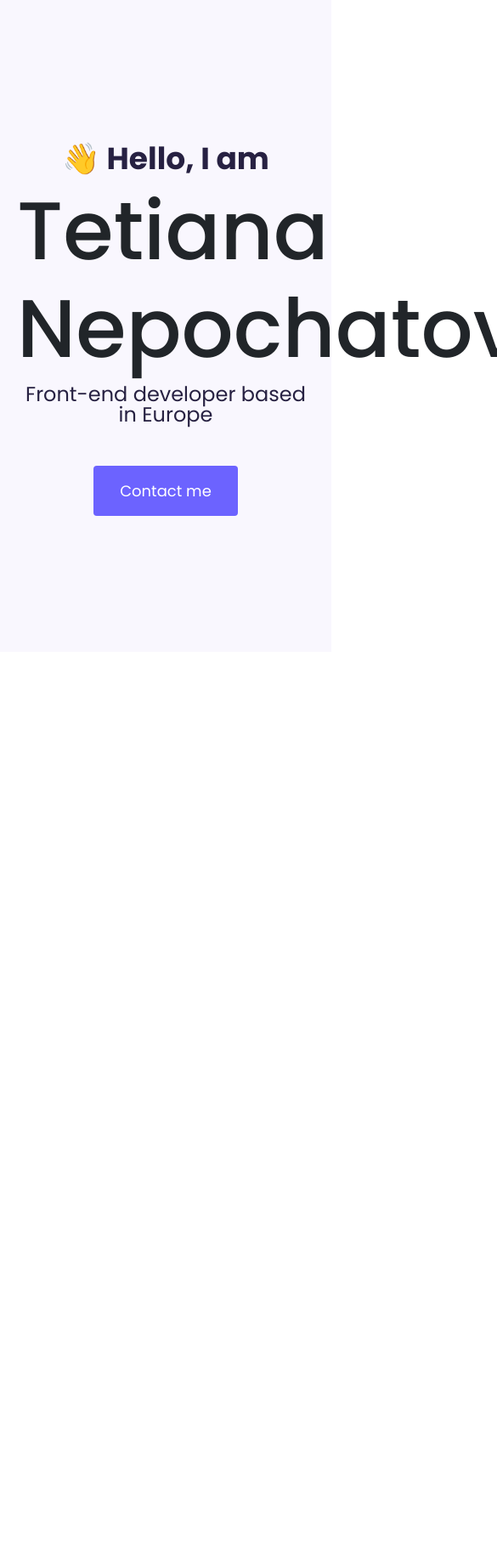
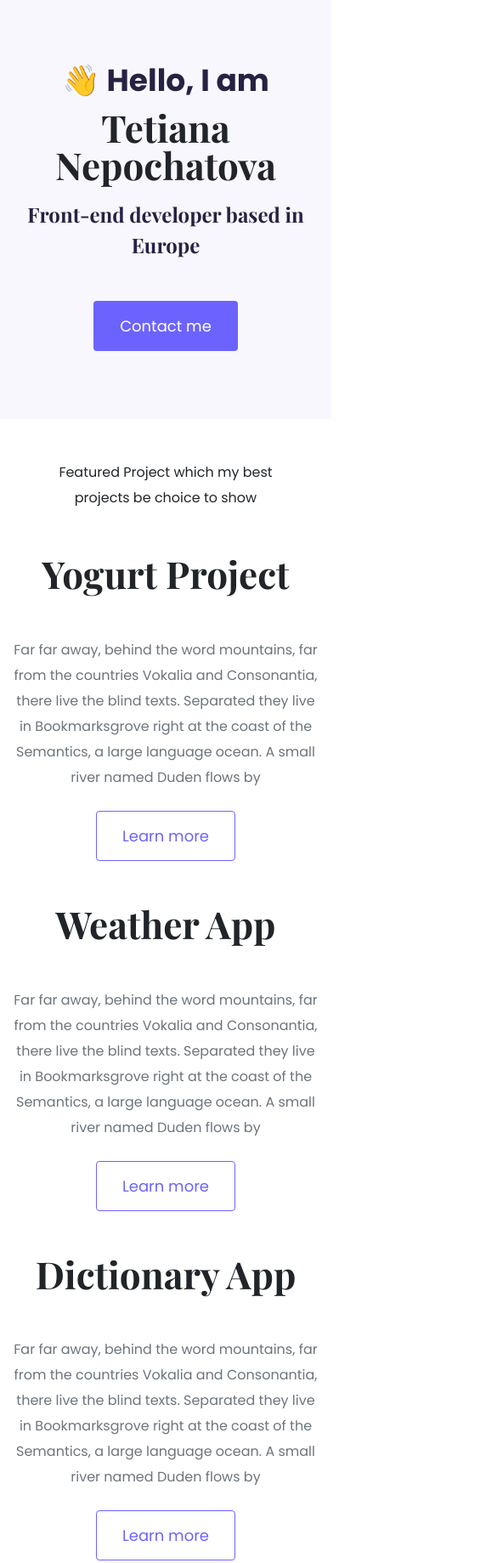
Before and after one commit to Tetiana-Nepochatova/Portfolio-project, a plain HTML site: page index.html in a window 390 px wide. Shown: the top 1839 px of the page at 85% size, 585 px wide, since content can reach past the window. Before the commit the page ends 844 px from the top, so only its background shows below. Drawn offline with nearby package versions, Linux system fonts and the light colour scheme.

Commit message:
Integrated homepage design

```diff
--- a/css/style.css
+++ b/css/style.css
@@ -1,26 +1,38 @@
 :root {
-  --branding-color: #6C63FF;
-  --primary-color: #F9F7FE;
+  --branding-color: #6c63ff;
+  --primary-color: #f9f7fe;
   --secondary-color: #272142;
-  --heading-font-family: 'Playfair Display', serif;
-  --default-font-family: 'Poppins', sans-serif;
+  --heading-font-family: "Playfair Display", serif;
+  --default-font-family: "Poppins", sans-serif;
 }
 
 body {
   font-family: var(--default-font-family);
 }
 
-h1, h2, h3, h4, h5, h6 {
-    font-family: var(--heading-font-family)
-    font-weight: bold;
+h1,
+h2,
+h3,
+h4,
+h5,
+h6 {
+  font-family: var(--heading-font-family);
+  font-weight: bold;
 }
 
 h1 {
   font-size: 96px;
+  line-height: 1.5;
 }
 
-p{
-    font-weight: normal;
+h2 {
+  font-size: 64px;
+}
+
+p {
+  font-weight: normal;
+  font-size: 16px;
+  line-height: 30px;
 }
 
 .hero {
@@ -37,10 +49,9 @@ p{
 }
 
 .hero h2 {
-  font-family: var(--default-font-family);
   font-weight: normal;
   font-size: 24px;
-  line-height: 24px;
+  line-height: 1.5;
   color: var(--secondary-color);
 }
 
@@ -52,3 +63,36 @@ p{
   line-height: 27px;
   padding: 15px 30px;
 }
+
+.btn-branding-outline {
+  border: 1px solid var(--branding-color);
+  color: var(--branding-color);
+  border-radius: 4px;
+  font-size: 18px;
+  line-height: 27px;
+  padding: 15px 30px;
+}
+
+.project-description {
+  padding: 120px 60px;
+}
+
+@media (max-width: 1200px) {
+  h1 {
+    font-size: 44px;
+    line-height: 1;
+  }
+  h2 {
+    font-size: 44px;
+  }
+  .hero {
+    padding: 80px 20px;
+  }
+  .project-description {
+    padding: 0;
+    text-align: center;
+  }
+  .hero h1 {
+    margin: 18px 0;
+  }
+}
--- a/index.html
+++ b/index.html
@@ -1,20 +1,34 @@
 <!DOCTYPE html>
 <html lang="en">
   <head>
-    <meta charset="UTF-8">
-    <meta http-equiv="X-UA-Compatible" content="IE=edge">
-    <meta name="viewport" content="width=device-width, initial-scale=1.0">
+    <meta charset="UTF-8" />
+    <meta http-equiv="X-UA-Compatible" content="IE=edge" />
+    <meta name="viewport" content="width=device-width, initial-scale=1.0" />
     <title>Portfolio</title>
 
-    <link href="https://cdn.jsdelivr.net/npm/bootstrap@5.2.0/dist/css/bootstrap.min.css" rel="stylesheet" integrity="sha384-gH2yIJqKdNHPEq0n4Mqa/HGKIhSkIHeL5AyhkYV8i59U5AR6csBvApHHNl/vI1Bx" crossorigin="anonymous">
-    <link rel="preconnect" href="https://fonts.googleapis.com">
-    <link rel="preconnect" href="https://fonts.gstatic.com" crossorigin>
-    <link href="https://fonts.googleapis.com/css2?family=Playfair+Display:wght@700&family=Poppins:wght@400;500;700&display=swap" rel="stylesheet">
-    <link rel="stylesheet" href="css/style.css">
+    <link
+      href="https://cdn.jsdelivr.net/npm/bootstrap@5.2.0/dist/css/bootstrap.min.css"
+      rel="stylesheet"
+      integrity="sha384-gH2yIJqKdNHPEq0n4Mqa/HGKIhSkIHeL5AyhkYV8i59U5AR6csBvApHHNl/vI1Bx"
+      crossorigin="anonymous"
+    />
+    <link rel="preconnect" href="https://fonts.googleapis.com" />
+    <link rel="preconnect" href="https://fonts.gstatic.com" crossorigin />
+    <link
+      href="https://fonts.googleapis.com/css2?family=Playfair+Display:wght@700&family=Poppins:wght@400;500;700&display=swap"
+      rel="stylesheet"
+    />
+    <link rel="stylesheet" href="css/style.css" />
 
-    <script src="https://cdn.jsdelivr.net/npm/bootstrap@5.2.0/dist/js/bootstrap.bundle.min.js" integrity="sha384-A3rJD856KowSb7dwlZdYEkO39Gagi7vIsF0jrRAoQmDKKtQBHUuLZ9AsSv4jD4Xa" crossorigin="anonymous"></script>
-    <script src="https://kit.fontawesome.com/3b1ee86f95.js" crossorigin="anonymous"></script>
-
+    <script
+      src="https://cdn.jsdelivr.net/npm/bootstrap@5.2.0/dist/js/bootstrap.bundle.min.js"
+      integrity="sha384-A3rJD856KowSb7dwlZdYEkO39Gagi7vIsF0jrRAoQmDKKtQBHUuLZ9AsSv4jD4Xa"
+      crossorigin="anonymous"
+    ></script>
+    <script
+      src="https://kit.fontawesome.com/3b1ee86f95.js"
+      crossorigin="anonymous"
+    ></script>
   </head>
   <body>
     <div class="hero">
@@ -25,5 +39,73 @@
         <a href="#" class="btn btn-branding">Contact me</a>
       </div>
     </div>
+    <p class="text-center m-5">
+      Featured Project which my best projects be choice to show
+    </p>
+    <div class="container">
+      <div class="row mb-5">
+        <div class="col d-none d-lg-block">
+          <img
+            src="/images/Jogurt.png"
+            alt="Yogurt project"
+            class="img-fluid"
+          />
+        </div>
+        <div class="col">
+          <div class="project-description">
+            <h2 class="mb-5">Yogurt Project</h2>
+            <p class="mb-4 text-muted">
+              Far far away, behind the word mountains, far from the countries
+              Vokalia and Consonantia, there live the blind texts. Separated
+              they live in Bookmarksgrove right at the coast of the Semantics, a
+              large language ocean. A small river named Duden flows by
+            </p>
+            <a href="#" class="btn btn-branding-outline">Learn more</a>
+          </div>
+        </div>
+      </div>
+      <div class="row mb-5">
+        <div class="col">
+          <div class="project-description">
+            <h2 class="mb-5">Weather App</h2>
+            <p class="mb-4 text-muted">
+              Far far away, behind the word mountains, far from the countries
+              Vokalia and Consonantia, there live the blind texts. Separated
+              they live in Bookmarksgrove right at the coast of the Semantics, a
+              large language ocean. A small river named Duden flows by
+            </p>
+            <a href="#" class="btn btn-branding-outline">Learn more</a>
+          </div>
+        </div>
+        <div class="col d-none d-lg-block">
+          <img
+            src="/images/Weather.png"
+            alt="Weather project"
+            class="img-fluid"
+          />
+        </div>
+      </div>
+      <div class="row mb-5">
+        <div class="col d-none d-lg-block">
+          <img
+            src="/images/Dictionary.png"
+            alt="Dictionary project"
+            class="img-fluid"
+          />
+        </div>
+        <div class="col">
+          <div class="project-description">
+            <h2 class="mb-5">Dictionary App</h2>
+            <p class="mb-4 text-muted">
+              Far far away, behind the word mountains, far from the countries
+              Vokalia and Consonantia, there live the blind texts. Separated
+              they live in Bookmarksgrove right at the coast of the Semantics, a
+              large language ocean. A small river named Duden flows by
+            </p>
+            <a href="#" class="btn btn-branding-outline">Learn more</a>
+          </div>
+        </div>
+      </div>
+    </div>
   </body>
 </html>
```
Also changed, not shown: images/Dictionary.png (added), images/Jogurt.png (added), images/Weather.png (added). Lines whose indentation alone changed are shown as unchanged.
